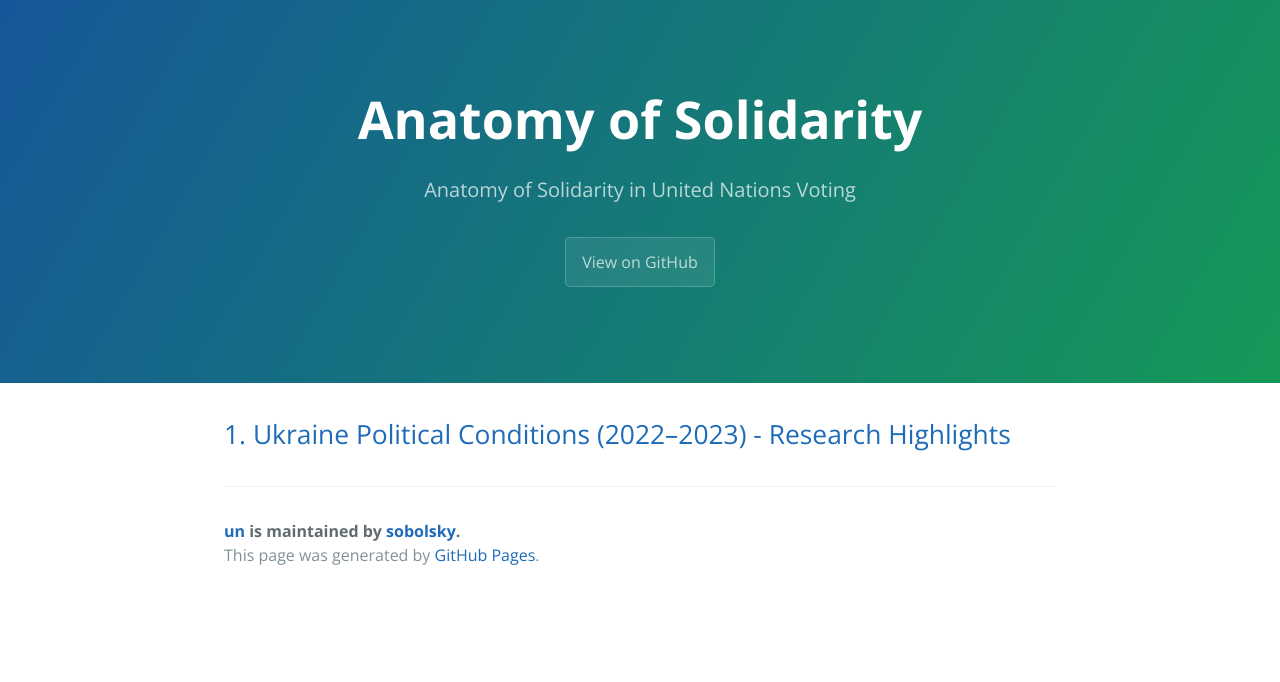
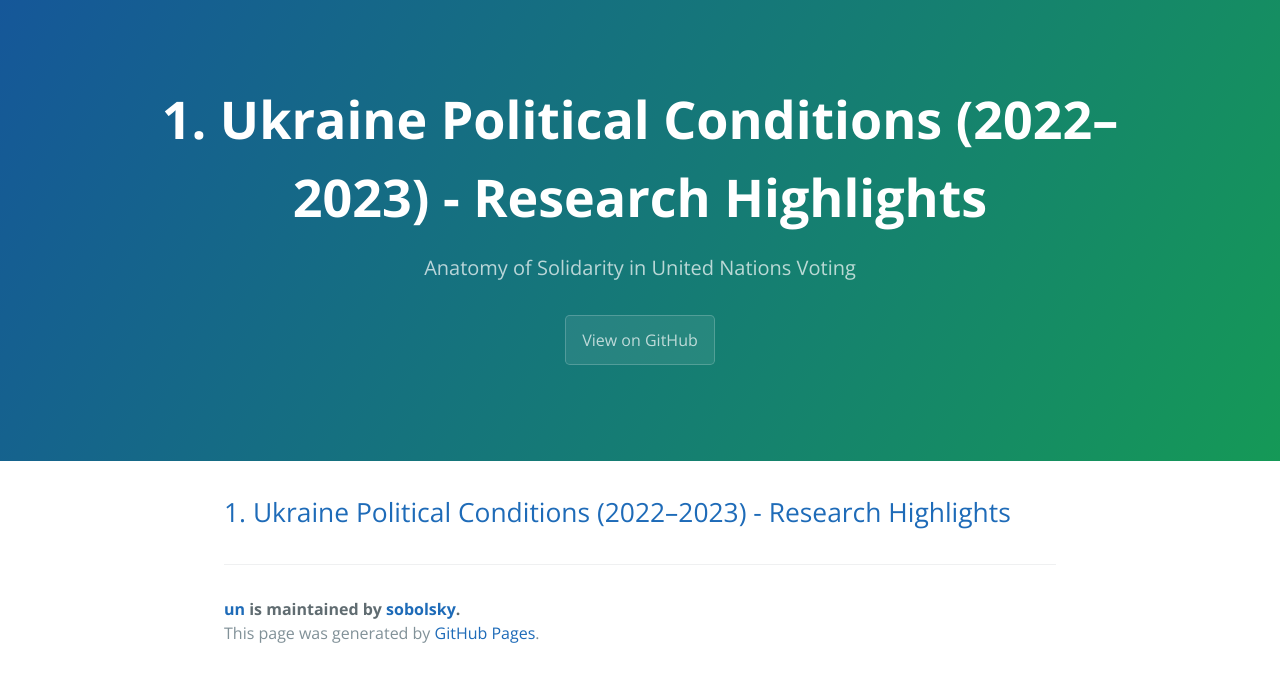
Before and after one commit to sobolsky/un, a Jekyll site: the page built from index.md, in a window 1280 px wide. Shown: the top 682 px of the page. Built offline with Jekyll 4.4.1, drawn with Linux system fonts in a browser that asks for light colours; our own code applies the rules of GitHub Pages for plain Markdown files; part of the change alters nothing that is shown.

Commit message:
Update index.md

```diff
--- a/index.md
+++ b/index.md
@@ -1,7 +1,7 @@
 ---
 layout: default
-title: Anatomy of Solidarity
-description: Anatomy of Solidarity in United Nations Voting
+# title: Anatomy of Solidarity
+# description: Anatomy of Solidarity in United Nations Voting
 show_downloads: false
 google_analytics:
 theme: jekyll-theme-cayman
```
